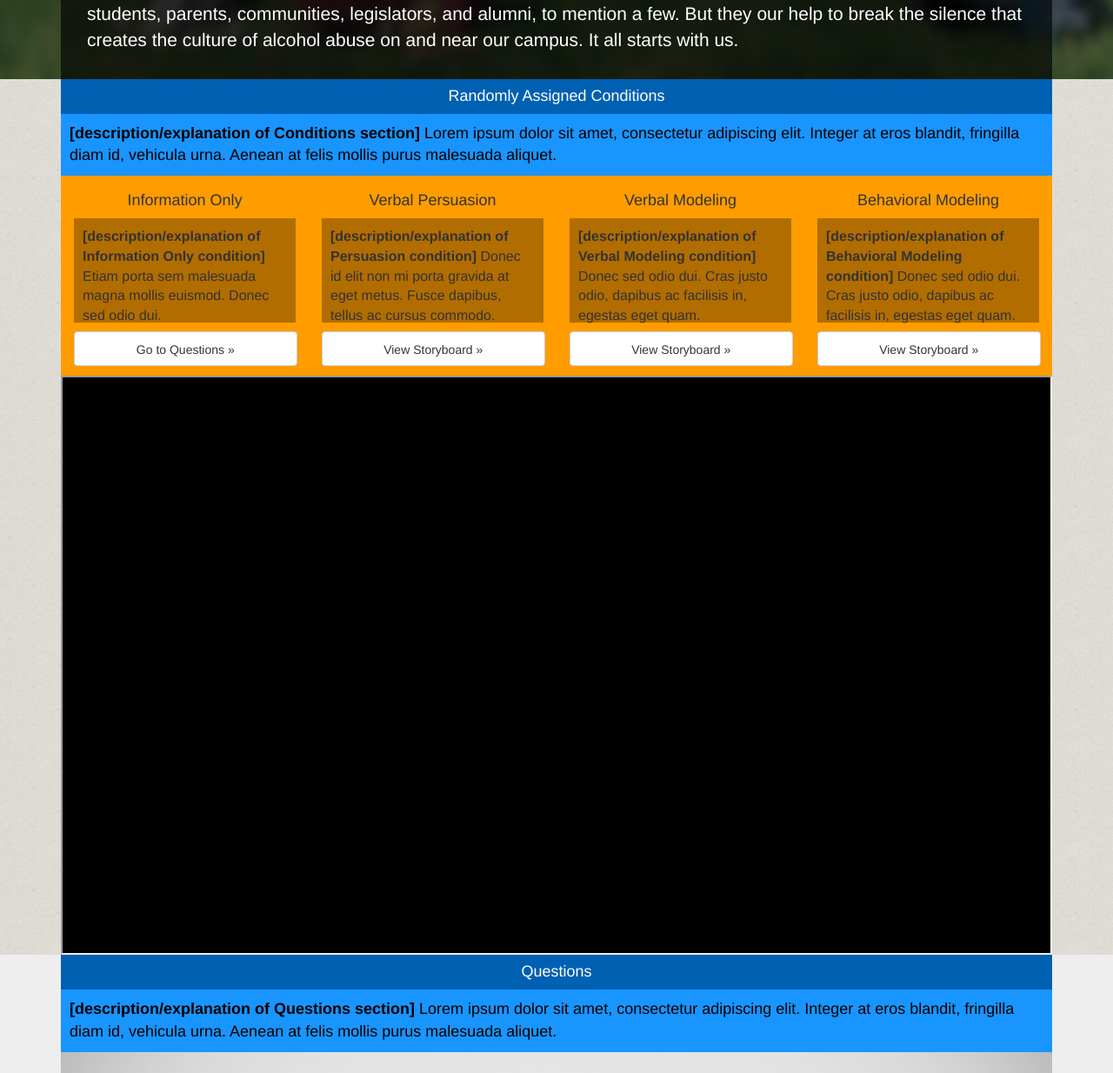
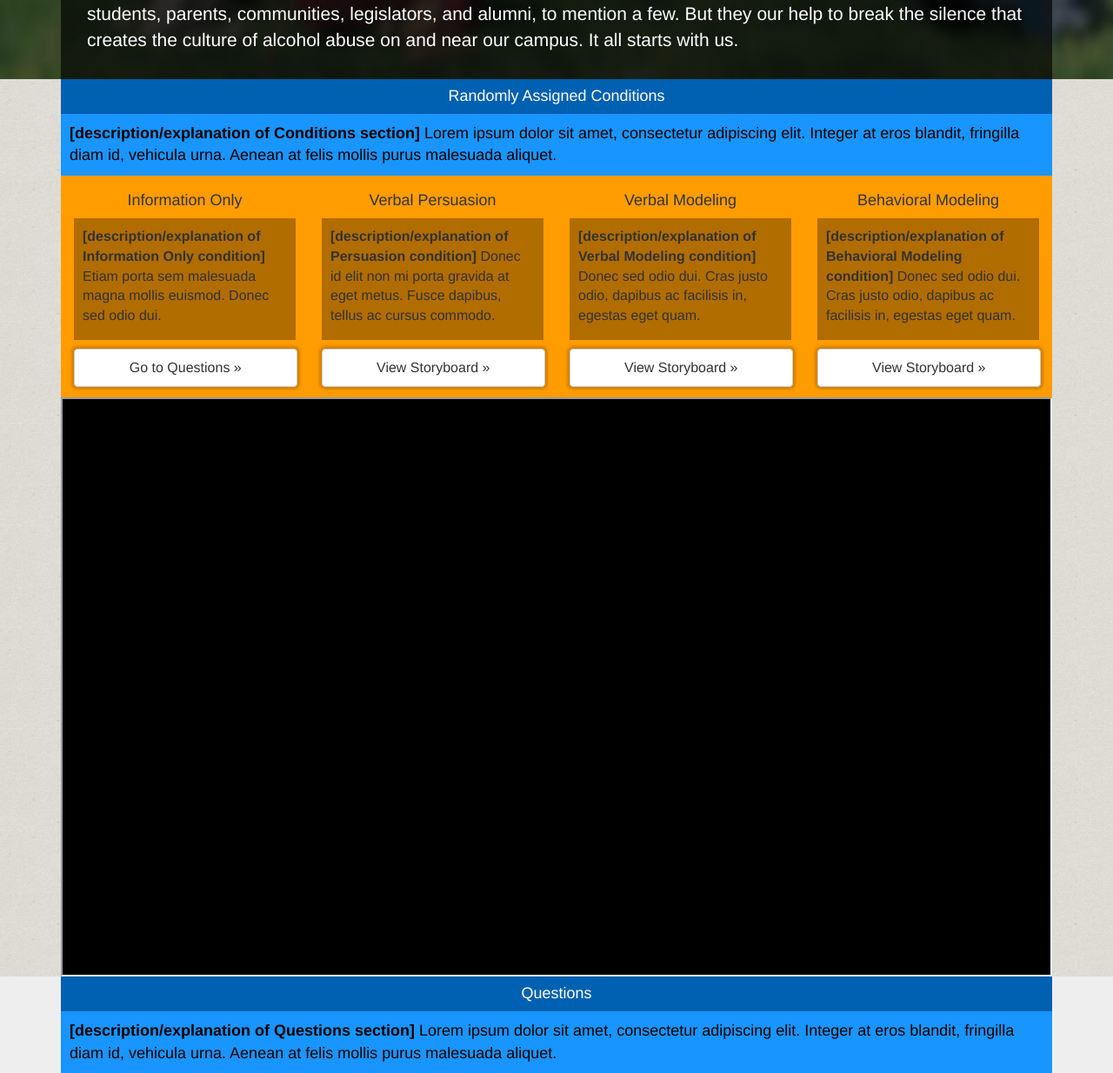
Before and after one commit to UTCTL/drunkdriving, a PHP site: page / in a window 1280 px wide. Shown: the part 1315-2549 px from the top of the page at 87% size. Run offline with PHP 8.4, Linux system fonts and the light colour scheme; some libraries are stand-ins or nearby versions.

Commit message:
minor styling updates for Conditions Section

```diff
--- a/css/custom.css
+++ b/css/custom.css
@@ -1,5 +1,14 @@
 body{
 	position: relative!important;
+}
+
+.btn-default{
+
+	font-size: 16px!important;
+	-moz-box-shadow:    0px 0px 3px 3px rgba(0,0,0,0.175);
+  	-webkit-box-shadow: 0px 0px 3px 3px rgba(0,0,0,0.175);
+  	box-shadow:         0px 0px 3px 3px rgba(0,0,0,0.175);
+
 }
 
 .informationSection{
@@ -51,7 +60,7 @@ body{
 
 	padding-top: 5px;
 	background: #FF9C00;
-	height: 230px;
+	height: 255px;
 
 }
 
@@ -68,13 +77,13 @@ body{
 	padding-top: 10px;
 	width: 90%!important;
 	position: absolute;
-	height: 40px;
+	height: 44px;
 
 }
 
 .col-md-3 p{
 	padding:10px;
-	height: 120px;
+	height: 140px;
 	font-size: 16px;
 	background: #B26D00;
 
```
